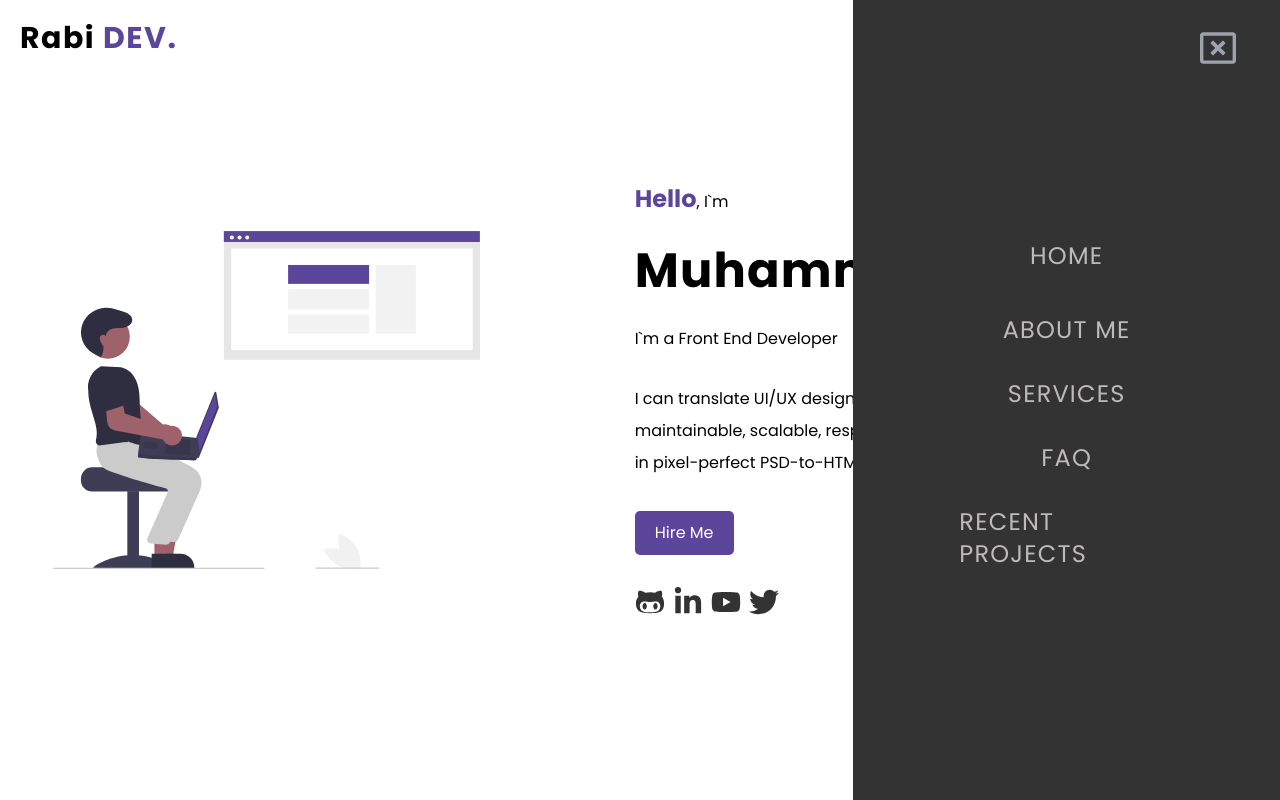
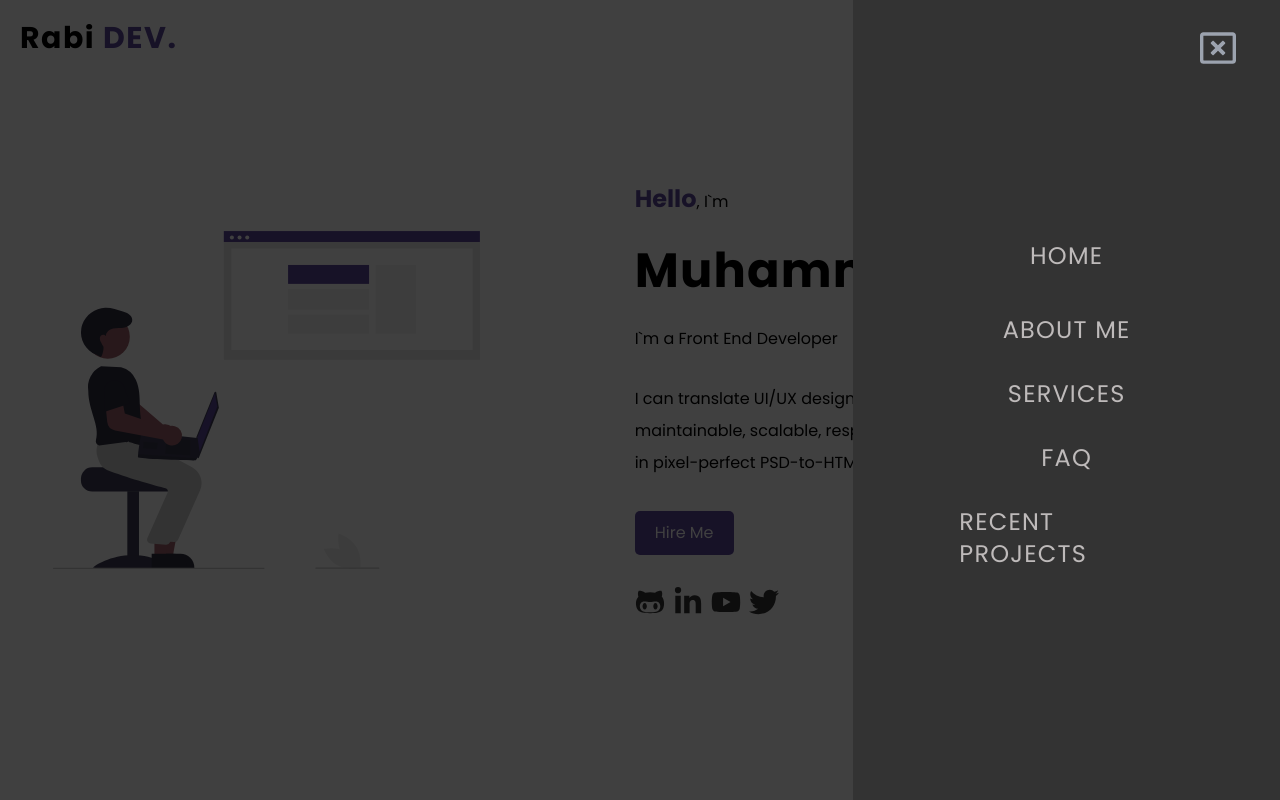
Before and after one commit to MuhammadRabi/react-old-portfolio, a React (Vite) app: page / in a window 1280 px wide. Both pictures are taken after a click on the element 1225 px from the left and 55 px from the top of the page. Shown: the top 800 px of the page. Built offline with nearby package versions, Linux system fonts and the light colour scheme.

Commit message:
Fix drawer functionality

```diff
--- a/src/App.jsx
+++ b/src/App.jsx
@@ -1,18 +1,22 @@
-import "./App.css";
-import "./index.css";
-import Header from "./Components/Header/Header";
-import About from "./Components/About";
-import Services from "./Components/Services/Services";
-import Faq from "./Components/Faq/Faq";
-import Platform from "./Components/Platform/Platform";
-import Footer from "./Components/Footer";
-import Scroll from "./Components/UI/Scroll";
-import { lazy, Suspense } from "react";
-const Projects = lazy(() => import("./Components/Projects/Projects"));
+import "./App.css"
+import "./index.css"
+import Header from "./Components/Header/Header"
+import About from "./Components/About"
+import Services from "./Components/Services/Services"
+import Faq from "./Components/Faq/Faq"
+import Platform from "./Components/Platform/Platform"
+import Footer from "./Components/Footer"
+import Scroll from "./Components/UI/Scroll"
+import { lazy, Suspense, useContext } from "react"
+import Overlay from "./Components/UI/Overlay"
+import { appContext } from "./Components/context"
+const Projects = lazy(() => import("./Components/Projects/Projects"))
 
 function App() {
+  const { isSidebarOpen } = useContext(appContext)
   return (
     <>
+      {isSidebarOpen ? <Overlay /> : ""}
       <Header />
       <About />
       <Services />
@@ -24,7 +28,7 @@ function App() {
       <Footer />
       <Scroll />
     </>
-  );
+  )
 }
 
-export default App;
+export default App
--- a/src/Components/Header/Header.jsx
+++ b/src/Components/Header/Header.jsx
@@ -1,12 +1,12 @@
-import React from "react";
-import Sidebar from "./Sidebar";
-import CoverImage from "./CoverImage";
-import HeroText from "./HeroText";
-import Logo from "./Logo";
+import React from "react"
+import Sidebar from "./Sidebar"
+import CoverImage from "./CoverImage"
+import HeroText from "./HeroText"
+import Logo from "./Logo"
 
 const Header = () => {
   return (
-    <header>
+    <header className="z-50">
       <Sidebar />
       <Logo />
       <div className="flex flex-col items-center justify-around h-screen md:flex-row">
@@ -14,7 +14,7 @@ const Header = () => {
         <HeroText />
       </div>
     </header>
-  );
-};
+  )
+}
 
-export default Header;
+export default Header
--- a/src/Components/Header/Sidebar.jsx
+++ b/src/Components/Header/Sidebar.jsx
@@ -1,17 +1,27 @@
-import { useState } from "react";
-import { FaRegWindowClose, FaAlignJustify } from "react-icons/fa";
-import { links } from "./links";
-import SidebarItem from "./SidebarItem";
+import { useContext } from "react"
+import { FaRegWindowClose, FaAlignJustify } from "react-icons/fa"
+import { links } from "./links"
+import SidebarItem from "./SidebarItem"
+import { appContext } from "../context"
 
 const Sidebar = () => {
-  const [showSidebar, setShowSidebar] = useState(false);
+  const { setisSidebarOpen, isSidebarOpen } = useContext(appContext)
+  const handleSidebar = () => {
+    if (isSidebarOpen) {
+      document.body.style.overflow = ""
+      setisSidebarOpen(!isSidebarOpen)
+    } else {
+      document.body.style.overflow = "hidden"
+      setisSidebarOpen(!isSidebarOpen)
+    }
+  }
   return (
     <>
       <div
         className="fixed menu-toggle hover:scale-125"
-        onClick={() => setShowSidebar(!showSidebar)}
+        onClick={handleSidebar}
       >
-        {showSidebar ? (
+        {isSidebarOpen ? (
           <FaRegWindowClose className="text-gray-400" />
         ) : (
           <FaAlignJustify className="text-darkest" />
@@ -20,17 +30,17 @@ const Sidebar = () => {
 
       <aside
         className={`fixed top-0 z-50 flex flex-col justify-center ${
-          showSidebar ? "right-0" : "-right-full"
+          isSidebarOpen ? "right-0" : "-right-full"
         } h-full p-24 w-full lg:w-1/3 duration-700  sidebar bg-dark`}
       >
         <ul className="flex flex-col items-center justify-center space-y-8">
           {links.map((link) => {
-            return <SidebarItem key={link.id} {...link} />;
+            return <SidebarItem key={link.id} {...link} />
           })}
         </ul>
       </aside>
     </>
-  );
-};
+  )
+}
 
-export default Sidebar;
+export default Sidebar
--- a/src/Components/Header/SidebarItem.jsx
+++ b/src/Components/Header/SidebarItem.jsx
@@ -1,14 +1,22 @@
+import { useContext } from "react"
+import { appContext } from "../context"
+
 const SidebarItem = ({ id, link, text, dataLink }) => {
+  const { isSidebarOpen, setisSidebarOpen } = useContext(appContext)
   return (
     <li key={id} className="m-2.5">
       <a
         href={link}
         className="text-2xl hover:text-main text-darker tracking-wider cursor-pointer my-2.5 uppercase duration-500"
         data-link={dataLink}
+        onClick={() => {
+          setisSidebarOpen(!isSidebarOpen)
+          document.body.style.overflow = ""
+        }}
       >
         {text}
       </a>
     </li>
-  );
-};
-export default SidebarItem;
+  )
+}
+export default SidebarItem
--- /dev/null
+++ b/src/Components/UI/Overlay.jsx
@@ -0,0 +1,11 @@
+import React from "react"
+
+const Overlay = ({ children }) => {
+  return (
+    <div className="fixed top-0 right-0 z-40 w-full h-full bg-black/75">
+      {children}
+    </div>
+  )
+}
+
+export default Overlay
--- /dev/null
+++ b/src/Components/context.jsx
@@ -0,0 +1,18 @@
+import { createContext, useState } from "react"
+
+const appContext = createContext()
+
+const AppProvider = ({ children }) => {
+  const [isSidebarOpen, setisSidebarOpen] = useState(false)
+  const [isModalOpen, setisModalOpen] = useState(false)
+
+  return (
+    <appContext.Provider
+      value={{ setisModalOpen, setisSidebarOpen, isModalOpen, isSidebarOpen }}
+    >
+      {children}
+    </appContext.Provider>
+  )
+}
+
+export { AppProvider, appContext }
--- a/src/index.jsx
+++ b/src/index.jsx
@@ -1,6 +1,11 @@
 import ReactDOM from "react-dom/client"
 import App from "./App"
 import "./index.css"
+import { AppProvider } from "./Components/context"
 
 const root = ReactDOM.createRoot(document.getElementById("root"))
-root.render(<App />)
+root.render(
+  <AppProvider>
+    <App />
+  </AppProvider>
+)
```
